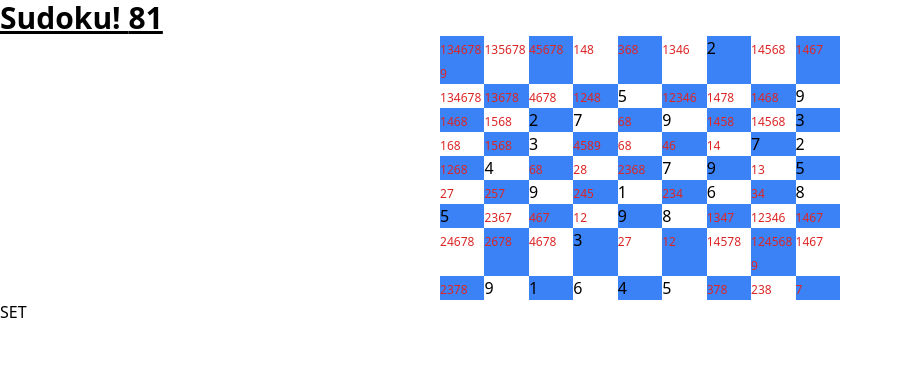
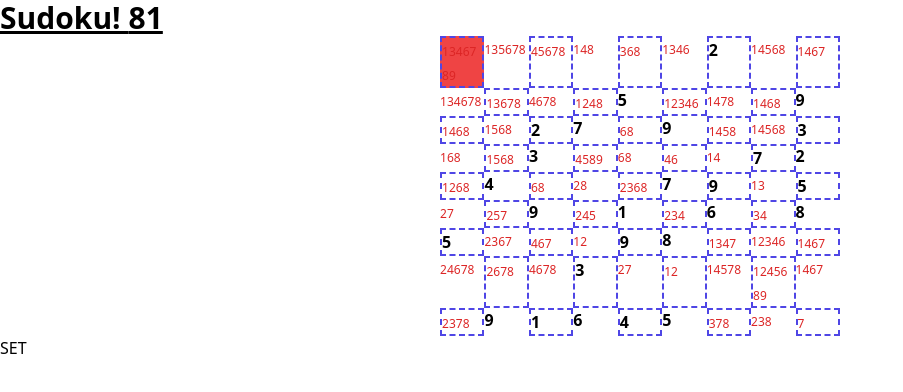
Before and after one commit to andywildridge/nxtsudo, a Next.js app: page / in a window 1280 px wide. Shown: the top 392 px of the page, without its empty margins (0-903 px from the left). Built offline with nearby package versions, Linux system fonts and the light colour scheme.

Commit message:
some styling logic

```diff
--- a/pages/index.tsx
+++ b/pages/index.tsx
@@ -43,12 +43,13 @@ export default function Home() {
           </h1>
         </div>
         <div className="w-[400px] m-auto ">
-          <div className="[&>*:nth-child(odd)]:bg-blue-500 container m-auto grid grid-cols-9">
+          <div className="[&>*:nth-child(odd)]:border-dashed [&>*:nth-child(odd)]:border-2 [&>*:nth-child(odd)]:border-indigo-600 bcontainer m-auto grid grid-cols-9">
             {
               grid.map((i:undefined, idx: number) => {
                 const solved = sudoState.solved.get(idx);
-                const possibles = sudoState.possibles.get(idx)?.size ? [...sudoState.possibles.get(idx)] : [];
-                return <div key={idx}>{solved && solved}{
+                const possibles = [...(sudoState.possibles.get(idx) || [])];  // handle destrucure undefined
+                const squareStyle = `${sudoState.initial.get(idx) ? 'font-bold' : ''} ${idx === 0 ?  'bg-red-500' : ''}`;
+                return <div className={squareStyle} key={idx}>{solved && solved}{
                   possibles.map((possible: number, idx: number) => (
                     <div className="text-xs inline-block text-red-600" key={idx}>{possible}</div>
                   ))
--- a/utils/init.ts
+++ b/utils/init.ts
@@ -38,9 +38,11 @@ let rcbs = rcb(sudo);
 
 const possibles = new Map();
 const initial = new Map<number, number>();
+const solved = new Map<number, number>();
 for (let idx = 0; idx < 81; idx++) {
   if (sudo[idx] !== 0) {
     initial.set(idx, sudo[idx]);
+    solved.set(idx, sudo[idx]);
   }
   let all = new Set([
     ...(rcbs.get(`row.${indexToRow(idx).idx}`) || []),
@@ -58,5 +60,5 @@ for (let idx = 0; idx < 81; idx++) {
 export const info = {
   initial,
   possibles,
-  solved: initial
+  solved
 }
--- a/utils/sudokuSolver.ts
+++ b/utils/sudokuSolver.ts
@@ -4,7 +4,14 @@ import { analyse } from "./analyse";
 const { solved, possibles, initial } = info;
 const analysis = analyse(info.possibles);
 
-export const initVals = {
+interface SudoData {
+  solved: Map<number, number>;
+  possibles: Map<number, Set<number>>;
+  analysis: any; // define type
+  initial: Map<number, number>;
+}
+
+export const initVals: SudoData = {
   solved,
   possibles,
   analysis,
```
